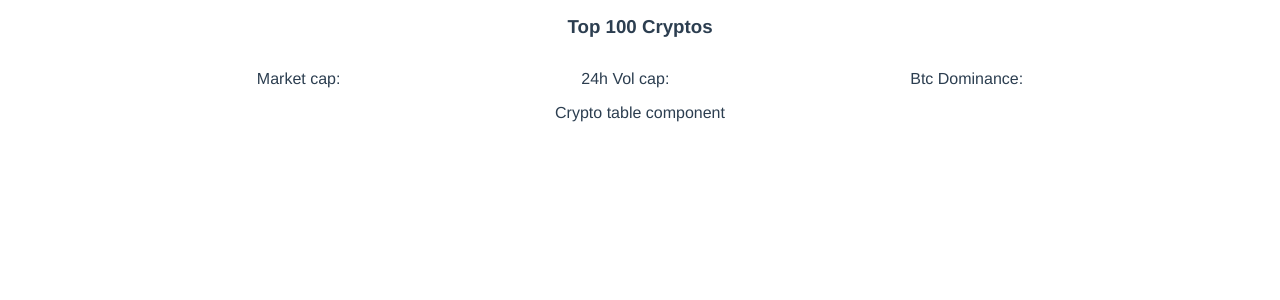
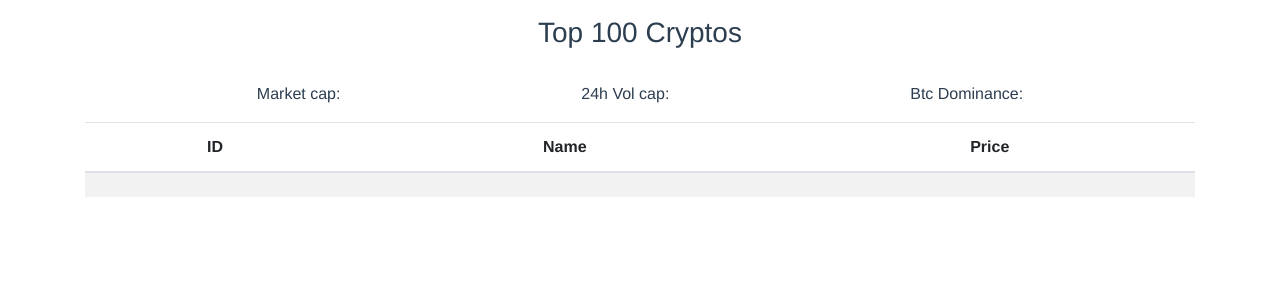
Before and after one commit to zer0id0/typicode-app, a Vue app: page / in a window 1280 px wide. Shown: the top 300 px of the page. Built offline with nearby package versions, Linux system fonts and the light colour scheme.

Commit message:
CORS error , API will be changed

```diff
--- a/package.json
+++ b/package.json
@@ -11,7 +11,9 @@
     "axios": "^0.18.0",
     "bootstrap": "^4.3.0",
     "vue": "^2.5.22",
-    "vue-router": "^3.0.1"
+    "vue-axios": "^2.1.4",
+    "vue-router": "^3.0.1",
+    "vuex": "^3.1.0"
   },
   "devDependencies": {
     "@vue/cli-plugin-babel": "^3.4.0",
--- a/src/App.vue
+++ b/src/App.vue
@@ -7,6 +7,8 @@
 
 <script>
 import AppHeader from './views/AppHeader'
+import '../node_modules/bootstrap/dist/css/bootstrap.min.css'
+
 export default {
   name: 'app',
   components: {
--- a/src/components/CryptoTable.vue
+++ b/src/components/CryptoTable.vue
@@ -1,6 +1,23 @@
 <template>
   <div>
-    Crypto table component
+    <div class="container">
+      <table class="table table-striped">
+        <thead>
+          <tr>
+            <th>ID</th>
+            <th>Name</th>
+            <th>Price</th>
+          </tr>
+        </thead>
+        <tbody>
+          <tr>
+            <td>{{ }}</td>
+            <td>{{ }}</td>
+            <td>{{ }}</td>
+          </tr>
+        </tbody>
+      </table>
+    </div>
   </div>
 </template>
 
--- a/src/main.js
+++ b/src/main.js
@@ -1,10 +1,12 @@
 import Vue from 'vue'
 import App from './App.vue'
 import router from './router'
+import { store } from './store/store'
 
 Vue.config.productionTip = false
 
 new Vue({
+  store,
   router,
   render: h => h(App)
 }).$mount('#app')
--- /dev/null
+++ b/src/services/Api.js
@@ -0,0 +1,14 @@
+import axios from 'axios'
+
+export default () => {
+  return axios.create({
+    baseURL: 'https://pro-api.coinmarketcap.com/v1/cryptocurrency',
+    withCredentials: false,
+    headers: {
+      'X-CMC_PRO_API_KEY': '23e3416c-048d-4419-9595-90b9df6d60dc',
+      Accept: 'application/json',
+      'Content-Type': 'application/json',
+      'Access-Control-Allow-Origin': '*'
+    }
+  })
+}
--- /dev/null
+++ b/src/store/store.js
@@ -0,0 +1,27 @@
+import Vue from 'vue'
+import Vuex from 'vuex'
+import VueAxios from 'vue-axios'
+import Api from '@/services/Api'
+
+Vue.use(Vuex)
+Vue.use(VueAxios, Api)
+
+export const store = new Vuex.Store({
+  state: {
+    coins: []
+  },
+  mutations: {
+    SET_COINS (state, coins) {
+      state.coins = coins
+    }
+  },
+  actions: {
+    loadCoins ({ commit }) {
+      // Api()
+      //   .get('/listings/latest?limit=100/')
+      //   .then(r => r.data)
+      //   .then(coins => console.log(coins))
+      //   .catch(err => console.log(err))
+    }
+  }
+})
--- a/src/views/AppHeader.vue
+++ b/src/views/AppHeader.vue
@@ -1,7 +1,6 @@
 <template>
   <div id="app-header">
     <h3>Top 100 Cryptos</h3>
-
     <nav id="nav">
       <div class="nav-item">
         Market cap:
@@ -21,8 +20,16 @@
 </template>
 
 <script>
+import { mapState } from 'vuex'
+
 export default {
-
+  name: 'AppHeader',
+  created () {
+    this.$store.dispatch('loadCoins')
+  },
+  computed: mapState([
+    'coins'
+  ])
 }
 </script>
 
```
Also changed, not shown: 1 other file (tests, documents, lock files or other folders).
